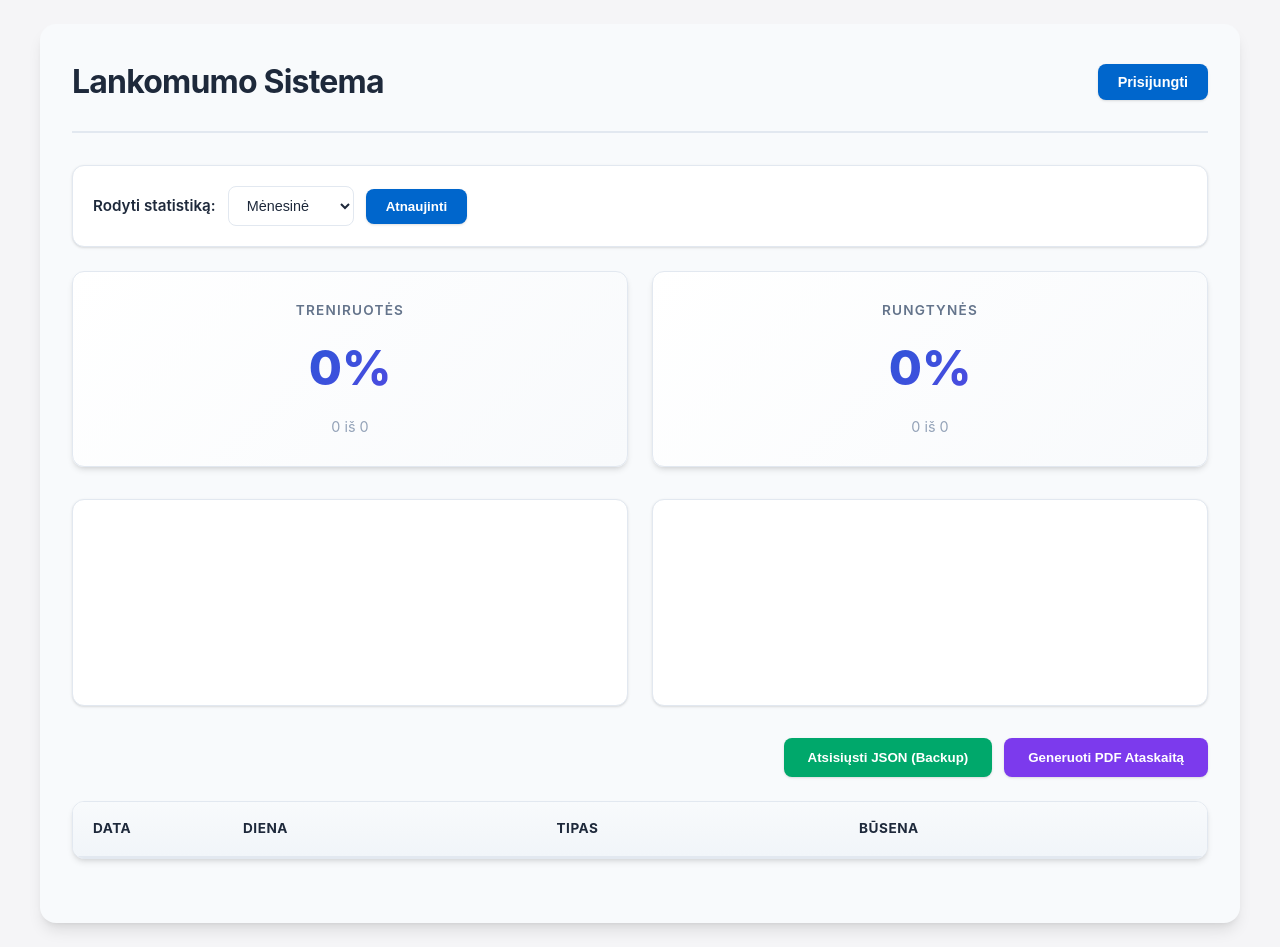
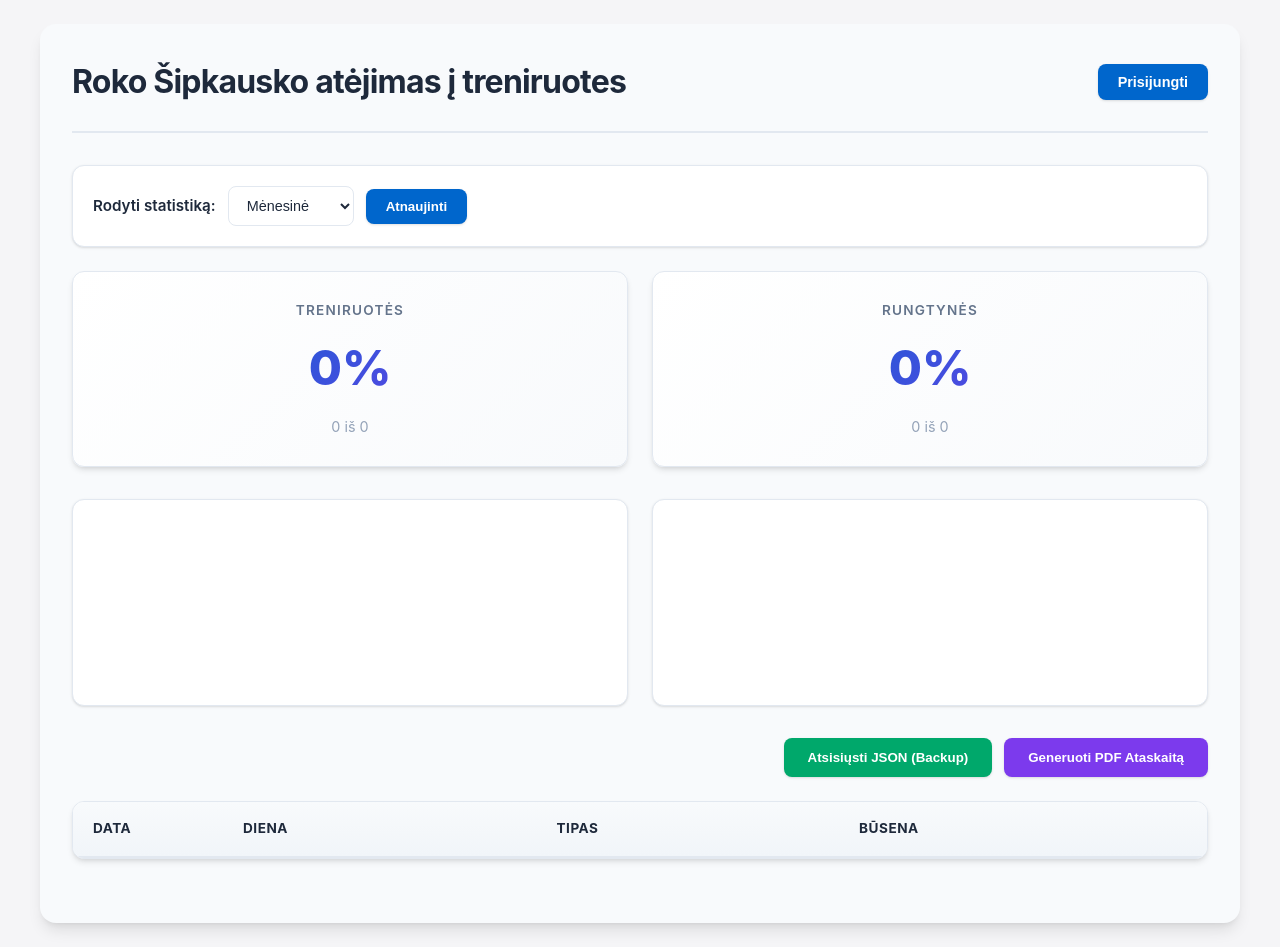
Before and after one commit to Debugger12116/roko_treniruociu_atejimas_puslapis, a plain HTML site: page index.html in a window 1280 px wide. Drawn offline with nearby package versions, Linux system fonts and the light colour scheme; no server answers.

Commit message:
Update index.html

```diff
--- a/index.html
+++ b/index.html
@@ -3,7 +3,7 @@
 <head>
     <meta charset="UTF-8">
     <meta name="viewport" content="width=device-width, initial-scale=1.0">
-    <title>Lankomumo Sistema</title>
+    <title>Roko Šipkausko atėjimas į treniruotes</title>
 
     <link rel="stylesheet" href="style.css">
 
@@ -15,7 +15,7 @@
 
 <div class="container">
     <header>
-        <h1>Lankomumo Sistema</h1>
+        <h1>Roko Šipkausko atėjimas į treniruotes</h1>
         <div>
             <button id="login-btn" onclick="showLoginModal()" class="auth-btn btn-login">Prisijungti</button>
             <button id="logout-btn" onclick="logout()" class="auth-btn btn-logout hidden">Atsijungti</button>
```
